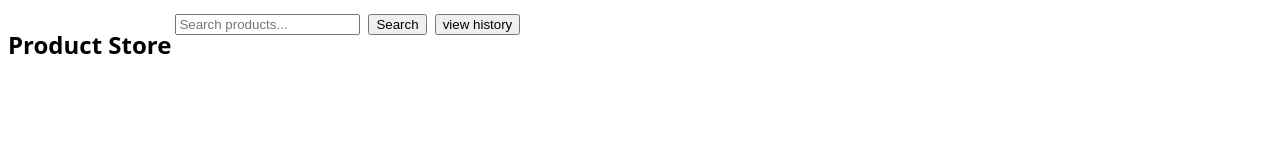
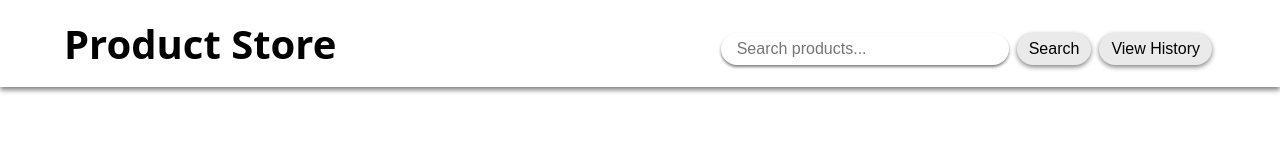
Before and after one commit to Omkar-Kamat/mini-projkt-1, a plain HTML site: page index.html in a window 1280 px wide. Drawn offline with Linux system fonts and the light colour scheme; no server answers.

Commit message:
style update

```diff
--- a/index.html
+++ b/index.html
@@ -3,28 +3,31 @@
 <head>
     <meta charset="UTF-8">
     <meta name="viewport" content="width=device-width, initial-scale=1.0">
-    <title>Products</title>
+    <title>Product Store</title>
     <link href="./style.css" rel="stylesheet">
 </head>
 <body>
+    <header class="nav-cover">
         <navbar class="navbar">
-    <h2 class="heading">Product Store</h2>
-
+            <div class="left-nav">Product Store</div>
+            <div class="right-nav">
             <form id="search-form">
                 <div class="search-element">
                     <input type="text" id="search-bar" name="search" placeholder="Search products..." />
                     <div id="suggestion-box"></div>
                 </div>
                 <div class="search-element">
-            <button type="submit" id="search-btn">Search</button>
-        </div>
-        <div class="search-element">
-            <button onclick="goToHistory()">view history</button>
+                    <button type="submit" class="nav-btn" id="search-btn">Search</button>
                 </div>
             </form>
+            <div class="search-element">
+                <button class="nav-btn" onclick="goToHistory()">View History</button>
+            </div>
+        </div>
     </navbar>
+    </header>
     <section id="product-section"></section>
 
+</body>
 <script src="./script.js"></script>
-</body>
 </html>
--- a/script.js
+++ b/script.js
@@ -48,10 +48,14 @@ form.addEventListener("submit", (e) => {
 
 const suggestionBox = document.getElementById("suggestion-box");
 searchbar.addEventListener("input", () => {
+  suggestionBox.style.display = "block"
   const text = searchbar.value.trim().toLowerCase();
   suggestionBox.innerHTML = "";
 
-  if (!text) return;
+  if (!text) {
+    suggestionBox.style.display = "none"
+    return;
+  }
 
   const history = JSON.parse(localStorage.getItem("searchHistory")) || [];
 
--- a/style.css
+++ b/style.css
@@ -1,11 +1,56 @@
 body{
+    margin: 0;
     display: flex;
     flex-direction: column;
     font-family: system-ui, -apple-system, BlinkMacSystemFont, 'Segoe UI', Roboto, Oxygen, Ubuntu, Cantarell, 'Open Sans', 'Helvetica Neue', sans-serif;
 }
+.left-nav{
+    font-size: 2.5rem;
+    font-weight: 900;
+ }
+.nav-cover{
+    position: sticky;
+    top: 0;
+    box-shadow: 0px 3px 5px grey;
+    display: flex;
+    justify-content: center;
+    background-color: white;
+}
 .navbar{
     display: flex;
+    justify-content: space-between;
+    width: 90vw;
+    align-self: center;
+    padding: 1rem;
 }
+.right-nav{
+    display:flex;
+}
+.search-element{
+    font-size: 2rem;
+}
+.nav-btn{
+    height: 2rem;
+    font-size: 1rem;
+    border-radius: 1rem;
+    padding: 0rem 0.75rem;
+    background-color: rgb(234, 234, 234);
+    border: 0px;
+    box-shadow: 0px 2px 5px grey;
+}
+#search-bar{
+    border: 0px;
+    box-shadow: 0px 2px 3px grey;
+    height: 2rem;
+    border-radius: 2rem;
+    font-size: 1rem;
+    width: 20vw;
+    padding: 0rem 1rem;
+}
+#search-bar:focus{
+    outline: none;
+}
+
 form{
     display: flex;
     justify-content: space-between;
@@ -16,30 +61,37 @@ form{
 #suggestion-box{
     position: absolute;
     z-index: 2;
-    width: 150px;
-    background-color: peachpuff;
+    display: none;
+    /* width: 19rem; */
+    align-self: center;
+    background-color: rgb(234, 234, 234);
+    box-shadow: 0px 2px 5px grey;
+    padding: 0.5rem 1rem;
+    border-radius: 2rem;
+    font-size: 1rem;
 }
 
 #product-section{
-    width: 100%;
+    width: 90vw;
     border-radius: 5px;
     display: flex;
     flex-wrap: wrap;
-    justify-content: space-evenly;
+    justify-content: center;
     align-self: center;
-    align-content: space-between;
+    margin-top: 1rem;
+    align-self: center;
 }
 
 .product{
     margin: 10px;
-    border: 2px solid rgb(255, 202, 155);
-    background-color: rgb(255, 202, 155);
+    border: 2px solid rgb(234, 234, 234);
+    background-color: rgb(234, 234, 234);
     display: flex;
     flex-direction: column;
     height:400px;
     width:300px;
     border-radius: 5px;
-    box-shadow: 2px 2px 2px grey;
+    box-shadow: 0px 2px 5px grey;
 }
 .product-img{
     align-self: center;
```
Also changed, not shown: search.html (+13 -5 lines). Lines whose indentation alone changed are shown as unchanged.
